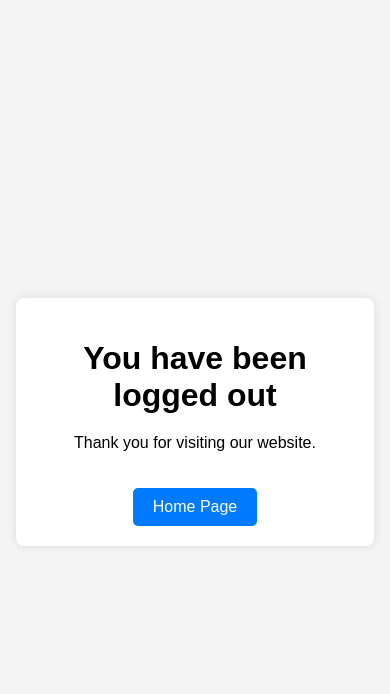
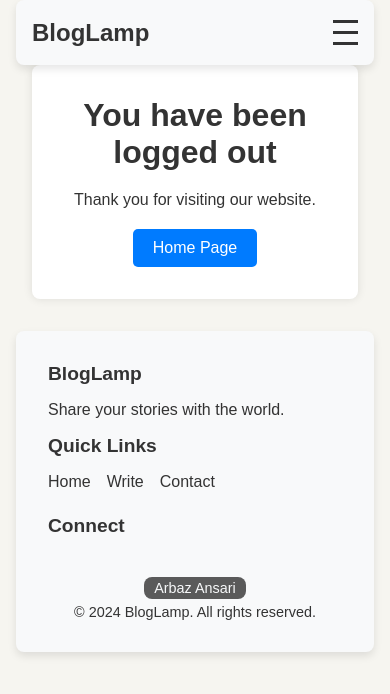
Before and after one commit to ErArbazAnsari/Blog-Website, a plain HTML site: page logout.html in a window 390 px wide. Drawn offline with Linux system fonts and the light colour scheme.

Commit message:
logout styling

```diff
--- a/js/theme.js
+++ b/js/theme.js
@@ -16,11 +16,6 @@ document.addEventListener("DOMContentLoaded", () => {
         updateThemeIcon(newTheme);
     });
 
-    // function updateThemeIcon(theme) {
-    //     const icon = themeToggle.querySelector("i");
-    //     icon.className = theme === "light" ? "fas fa-moon" : "fas fa-sun";
-    // }
-
     function updateThemeIcon(theme) {
         const themeToggle = document.getElementById("theme-toggle");
         if (themeToggle) {
@@ -32,17 +27,14 @@ document.addEventListener("DOMContentLoaded", () => {
         }
     }
 
-    function toggleTheme() {
-        const currentTheme = htmlElement.getAttribute("data-theme");
-        const newTheme = currentTheme === "light" ? "dark" : "light";
-
-        htmlElement.setAttribute("data-theme", newTheme);
-        localStorage.setItem("theme", newTheme);
-        updateThemeIcon(newTheme);
-    }
-
     // Logout function
     function logout() {
+        const confirmation = confirm(
+            "If you logout, all your data will be lost. Are you sure you want to logout?"
+        );
+        if (!confirmation) {
+            return;
+        }
         localStorage.removeItem("user");
         localStorage.removeItem("blog_posts");
         window.location.href = "/logout.html";
--- a/logout.html
+++ b/logout.html
@@ -4,20 +4,14 @@
         <meta charset="UTF-8" />
         <meta name="viewport" content="width=device-width, initial-scale=1.0" />
         <title>Logout - BlogLamp</title>
+        <link rel="stylesheet" href="./style/global.css" />
         <style>
-            body {
-                font-family: Arial, sans-serif;
-                display: flex;
-                justify-content: center;
-                align-items: center;
-                height: 100vh;
-                background-color: #f4f4f4;
-                margin: 0;
-            }
             .logout-container {
                 text-align: center;
                 background: #fff;
                 padding: 20px;
+                margin: 2rem auto;
+                padding: 2rem;
                 border-radius: 8px;
                 box-shadow: 0 0 10px rgba(0, 0, 0, 0.1);
             }
@@ -45,10 +39,74 @@
         </style>
     </head>
     <body>
-        <div class="logout-container">
-            <h1>You have been logged out</h1>
-            <p>Thank you for visiting our website.</p>
-            <a href="./index.html">Home Page</a>
+        <div class="container">
+            <nav>
+                <div class="nav-container">
+                    <a href="/" class="logo">BlogLamp</a>
+                    <div class="hamburger">
+                        <div></div>
+                        <div></div>
+                        <div></div>
+                    </div>
+                    <div class="nav-links">
+                        <a href="/" class="active">Home</a>
+                        <a href="/contact.html">Contact</a>
+                        <a href="/write.html">Write</a>
+                        <button id="theme-toggle" class="theme-toggle">
+                            <i class="fas fa-moon"></i>
+                        </button>
+                    </div>
+                </div>
+            </nav>
+            <main>
+                <div class="logout-container">
+                    <h1>You have been logged out</h1>
+                    <p>Thank you for visiting our website.</p>
+                    <a href="./index.html">Home Page</a>
+                </div>
+            </main>
+            <footer>
+                <div class="footer-content">
+                    <div class="footer-section">
+                        <h3>BlogLamp</h3>
+                        <p>Share your stories with the world.</p>
+                    </div>
+                    <div class="footer-section">
+                        <h3>Quick Links</h3>
+                        <div class="footer-links">
+                            <a href="/">Home</a>
+                            <a href="/write.html">Write</a>
+                            <a href="/contact.html">Contact</a>
+                        </div>
+                    </div>
+                    <div class="footer-section">
+                        <h3>Connect</h3>
+                        <div class="social-links">
+                            <a
+                                href="https://www.x.com/erarbazansari"
+                                target="_blank"
+                                ><i class="fab fa-twitter"></i
+                            ></a>
+                            <a
+                                href="https://www.github.com/erarbazansari"
+                                target="_blank"
+                                ><i class="fab fa-github"></i
+                            ></a>
+                            <a
+                                href="https://www.linkedin.com/in/erarbazansari"
+                                target="_blank"
+                                ><i class="fab fa-linkedin"></i
+                            ></a>
+                        </div>
+                    </div>
+                </div>
+                <div class="footer-bottom">
+                    <a href="http://arbazansari.vercel.app" target="_blank"
+                        >Arbaz Ansari</a
+                    >
+                    <p>&copy; 2024 BlogLamp. All rights reserved.</p>
+                </div>
+            </footer>
         </div>
     </body>
 </html>
```
Also changed, not shown: index.html (+2 -2 lines), js/auth.js (+0 -11 lines).
